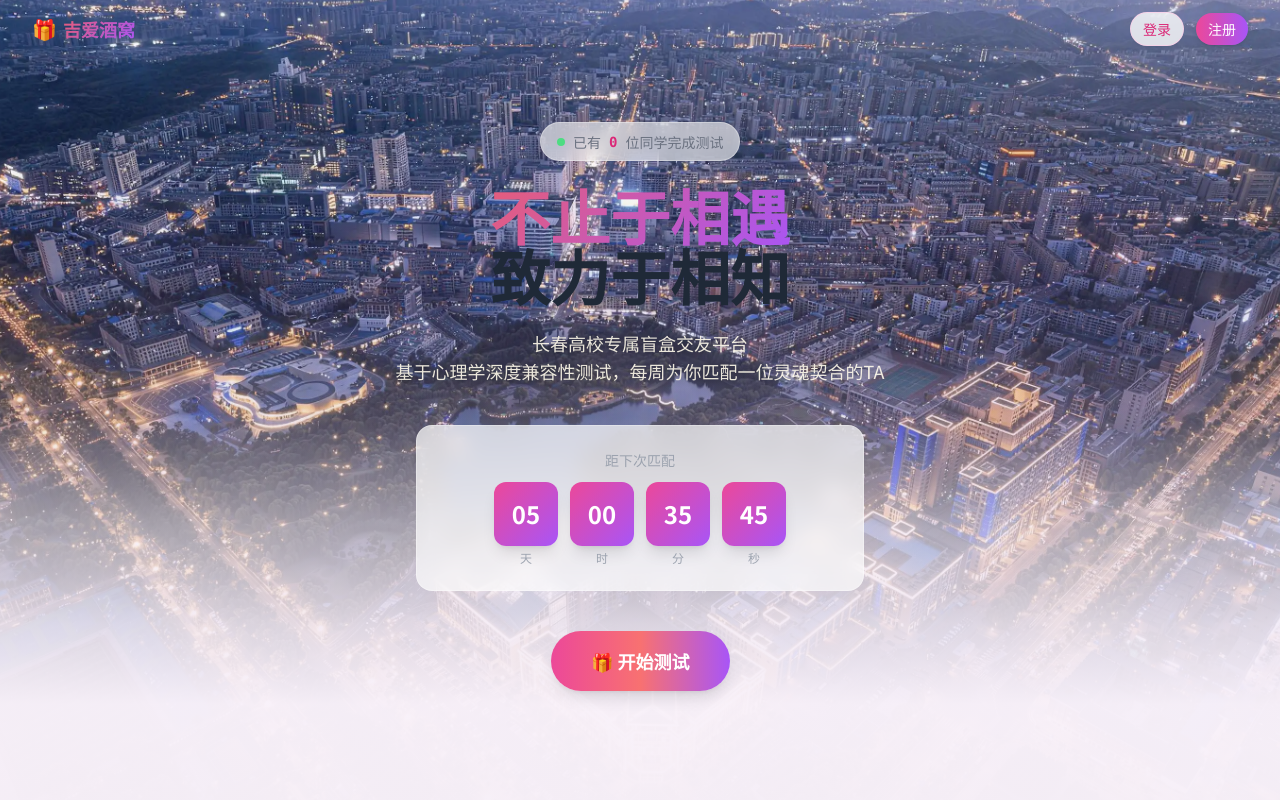
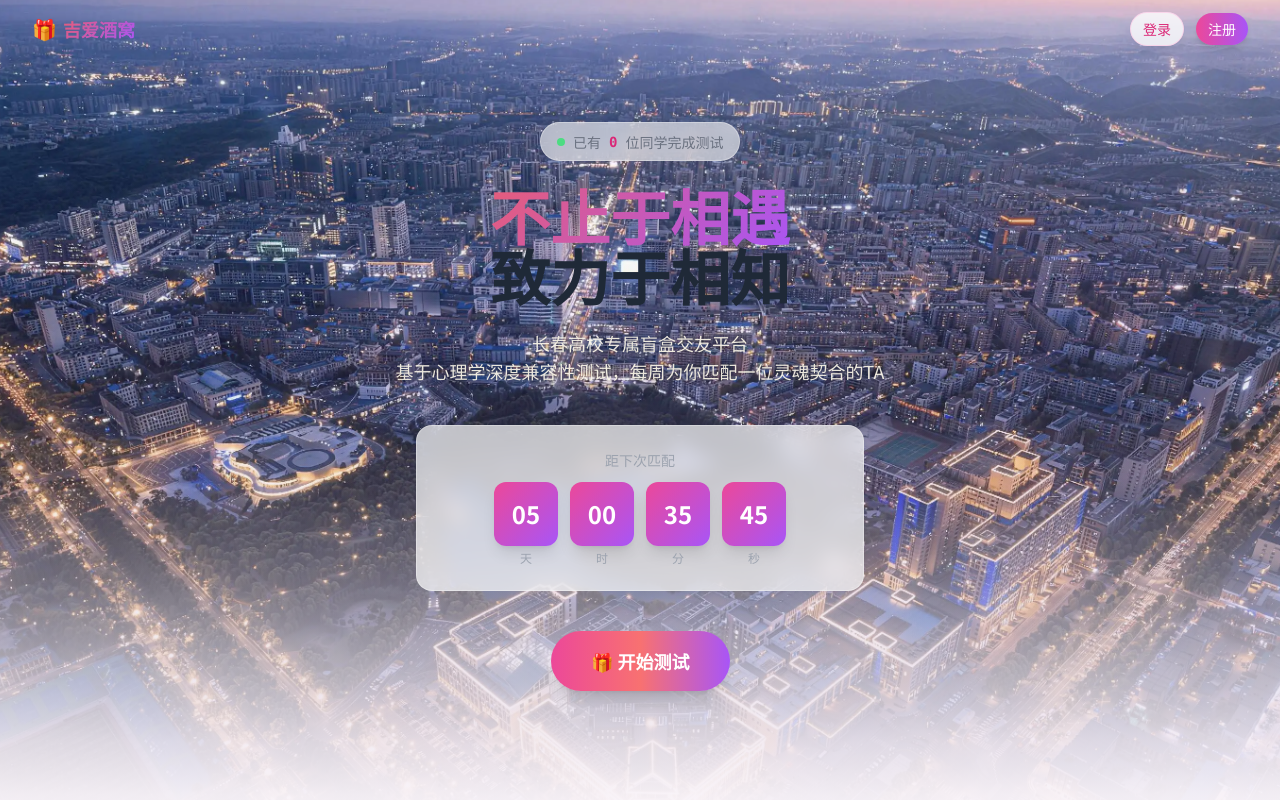
Before and after one commit to hajicat/JAI, a Next.js app: page / in a window 1280 px wide. Shown: the top 800 px of the page. Built offline with nearby package versions, Linux system fonts and the light colour scheme.

Commit message:
fix: Hero底部自然渐变过渡，延长12vh+更柔和的白色淡出

```diff
--- a/src/app/page.tsx
+++ b/src/app/page.tsx
@@ -176,9 +176,9 @@ export default function Home() {
   return (
     <div>
       {/* ══ HERO SECTION with Changchun night photo + La La Land overlay ══ */}
-      <div className="relative min-h-[100vh] overflow-hidden">
-        {/* Background photo */}
-        <div className="absolute inset-0 z-0" style={{ margin: '-40px', width: 'calc(100% + 80px)', height: 'calc(100% + 80px)' }}>
+      <div className="relative overflow-hidden" style={{ minHeight: '100vh', paddingBottom: '12vh' }}>
+        {/* Background photo — extends well below fold for smooth transition */}
+        <div className="absolute inset-0 z-0" style={{ margin: '-40px', width: 'calc(100% + 80px)', height: 'calc(100% + 120px)' }}>
           <img
             src="/hero-bg.webp"
             alt=""
@@ -187,21 +187,24 @@ export default function Home() {
           />
         </div>
 
-        {/* La La Land gradient overlay — bottom fades to page bg color, no hard white edge */}
+        {/* La La Land gradient overlay — very long gentle fade to page bg, no hard edge */}
         <div className="absolute inset-0 z-[1]" style={{
           background: `
             linear-gradient(to bottom,
-              rgba(255,255,255,0) 0%, rgba(255,255,255,0) 18%,
-              rgba(155,114,207,0.06) 28%,
-              rgba(194,164,212,0.12) 40%,
-              rgba(216,200,232,0.28) 52%,
-              rgba(251,244,252,0.60) 65%,
-              rgba(251,244,252,0.85) 78%,
-              rgba(251,244,252,0.97) 88%
+              rgba(255,255,255,0) 0%,
+              rgba(255,255,255,0) 20%,
+              rgba(155,114,207,0.04) 32%,
+              rgba(194,164,212,0.08) 44%,
+              rgba(216,200,232,0.18) 55%,
+              rgba(240,232,245,0.42) 66%,
+              rgba(248,243,250,0.68) 76%,
+              rgba(251,245,251,0.86) 84%,
+              rgba(252,247,252,0.95) 90%,
+              rgba(253,248,253,1) 96%
             ),
             linear-gradient(to top,
-              rgba(10,5,24,0.55) 0%, rgba(45,27,105,0.32) 14%,
-              rgba(155,114,207,0.10) 32%, transparent 54%
+              rgba(10,5,24,0.45) 0%, rgba(45,27,105,0.28) 14%,
+              rgba(155,114,207,0.08) 32%, transparent 52%
             )
           `,
           pointerEvents: 'none'
```
